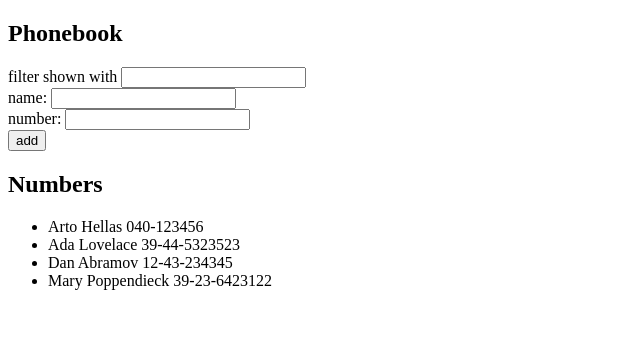
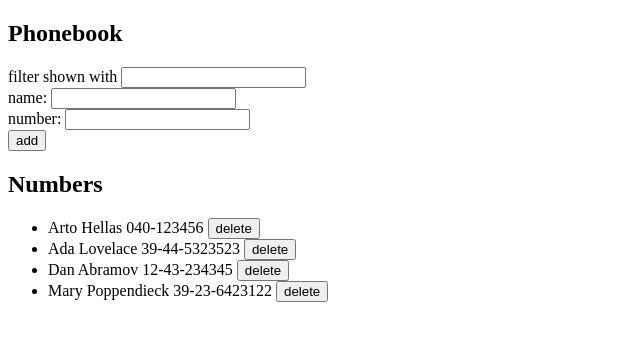
Before and after one commit to Matthew-Morris-dev/fullstackopen, a React (Create React App) app in the folder part2/phonebook/: page / in a window 1280 px wide. Shown: the top 340 px of the page, without its empty margins (0-640 px from the left). Built offline with nearby package versions, Linux system fonts and the light colour scheme; data requests are answered from the project's data file.

Commit message:
exercise 2.17

```diff
--- a/part2/phonebook/src/App.js
+++ b/part2/phonebook/src/App.js
@@ -51,13 +51,22 @@ const App = () => {
 
     const personsToShow = persons.filter((person) => person.name.toLowerCase().indexOf(newFilter.toLowerCase()) > -1);
 
+    const handleDeletePerson = (personToDelete) => {
+        let result = window.confirm(`Delete ${personToDelete.name}?`);
+        if (result) {
+            personsService.deletePerson(personToDelete).then((data) => {
+                setPersons(persons.filter((person) => person.id !== personToDelete.id));
+            });
+        }
+    };
+
     return (
         <div>
             <h2>Phonebook</h2>
             <Filter filter={newFilter} handleChange={handleFilterChange} />
             <PersonForm handleAddPerson={addPerson} name={newName} handleNameChange={handleNameChange} number={newNumber} handleNumberChange={handleNumberChange} />
             <h2>Numbers</h2>
-            <Persons contacts={personsToShow} />
+            <Persons contacts={personsToShow} deletePerson={handleDeletePerson} />
             {/* <ul>
                 {personsToShow.map((person) => (
                     <li key={person.name}>
--- a/part2/phonebook/src/components/Persons.js
+++ b/part2/phonebook/src/components/Persons.js
@@ -1,11 +1,18 @@
 import React from "react";
 
-const Persons = ({ contacts }) => {
+const Persons = ({ contacts, deletePerson }) => {
     return (
         <ul>
             {contacts.map((person) => (
-                <li key={person.name}>
-                    {person.name} {person.number}
+                <li key={person.id}>
+                    {person.name} {person.number}{" "}
+                    <button
+                        onClick={() => {
+                            deletePerson(person);
+                        }}
+                    >
+                        delete
+                    </button>
                 </li>
             ))}
         </ul>
--- a/part2/phonebook/src/services/persons.js
+++ b/part2/phonebook/src/services/persons.js
@@ -12,4 +12,9 @@ const create = (person) => {
     return request.then((response) => response.data);
 };
 
-export default { getAll, create };
+const deletePerson = (person) => {
+    const request = axios.delete(`${baseUrl}/${person.id}`);
+    return request.then((request) => request.data);
+};
+
+export default { getAll, create, deletePerson };
```
